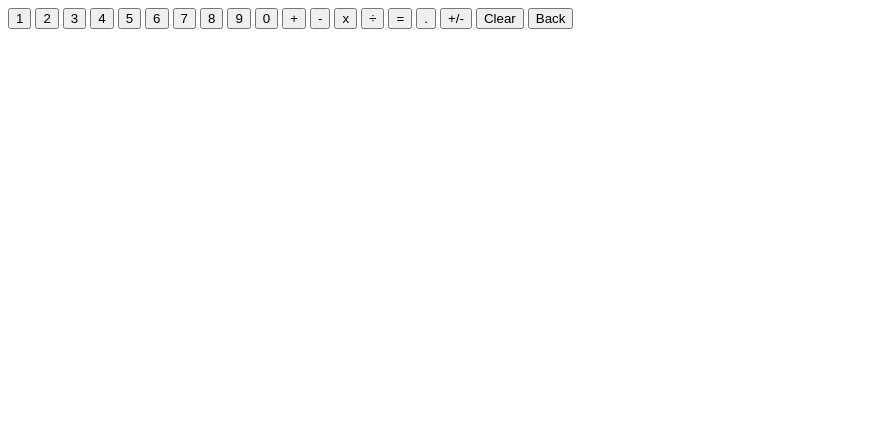
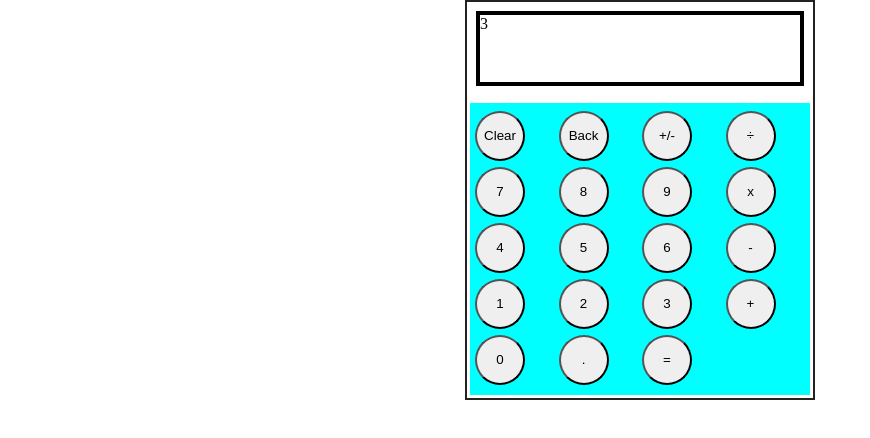
Before and after one commit to JaylenJHarris22/Calculator, a plain HTML site: page index.html in a window 1280 px wide. Shown: the whole page, without its empty margins (0-870 px from the left). Drawn offline with Linux system fonts and the light colour scheme.

Commit message:
Added some styling to resemble a calculator and add an event listener to capture the value of the button

```diff
--- a/calculator.js
+++ b/calculator.js
@@ -6,8 +6,8 @@
 getcomp()
 */
 
-const x = 0;
-const y = 5;
+// const x = 0;
+// const y = 5;
 function add (x, y){
     let sum = Number(x) + Number(y);
     return sum;
@@ -35,3 +35,13 @@ function operate (){
 
 
 }
+
+let nums = document.querySelectorAll('.num')
+let numsArr = Array.from(nums)
+numsArr.forEach( (num) => {
+    num.addEventListener('click', () =>{
+        let value = (Number(num.innerHTML));
+        console.log(value)
+        document.querySelector('.sNum').textContent = `${value}`
+    })
+})
--- a/index.html
+++ b/index.html
@@ -11,27 +11,29 @@
     <div class="calculatorBody">
 
         <div class="screenArea">
-
+            <div class="screen">
+                <p class="sNum">3</p>
+            </div>
         </div>
 
         <div class="buttonArea">
-                    <button id="1" class="num">1</button>
-                    <button id="2" class="num">2</button>
-                    <button id="3" class="num">3</button>
-                    <button id="4" class="num">4</button>
-                    <button id="5" class="num">5</button>
-                    <button id="6" class="num">6</button>
-                    <button id="7" class="num">7</button>
-                    <button id="8" class="num">8</button>
-                    <button id="9" class="num">9</button>
-                    <button id="0" class="num">0</button>
+                    <button id="one" class="num" value="1">1</button>
+                    <button id="two" class="num" value="2">2</button>
+                    <button id="three" class="num" value="3">3</button>
+                    <button id="four" class="num" value="4">4</button>
+                    <button id="five" class="num" value="5">5</button>
+                    <button id="six" class="num" value="6">6</button>
+                    <button id="seven" class="num" value="7">7</button>
+                    <button id="eight" class="num" value="8">8</button>
+                    <button id="nine" class="num" value="9">9</button>
+                    <button id="zero" class="num" value="0">0</button>
                     <button id="add" class="operator">+</button>
                     <button id="subtract" class="operator">-</button>
                     <button id="multiply" class="operator">x</button>
                     <button id="divide" class="operator">&#247;</button>
                     <button id="equal" class="operator">=</button>
                     <button id="decimal" class="operator">.</button>
-                    <button id="pos/neg" class="operator">+/-</button>
+                    <button id="pos-neg" class="operator">+/-</button>
                     <button id="clear" class="function">Clear</button>
                     <button id="back" class="function">Back</button>
                 </div>
--- a/style.css
+++ b/style.css
@@ -0,0 +1,110 @@
+* {
+    margin: 0;
+    padding: 0;
+    box-sizing: border-box;
+}
+
+.calculatorBody {
+    display: grid;
+    width: 50%;
+    min-width: 300px;
+    max-width: 350px;
+    height: 400px;
+    margin: 0 auto;
+    border: 2px solid #222;
+    padding: 3px;
+}
+
+.screenArea {
+    color: #000;
+    padding: 6px;
+
+}
+
+.screen{
+    border: 4px solid #000;
+    height: 75px;
+    width: auto;
+}
+
+.buttonArea {
+    display: grid;
+    gap: 4px;
+    grid-template:
+    'clear back pos-neg divide'
+    'seven eight nine multiply'
+    'four five six minus'
+    'one two three plus'
+    'zero decimal equal plus'
+    ;
+    background-color: aqua;
+    padding: 8px 5px;
+    margin: 0 auto;
+    width: 100%;
+}
+
+
+button{
+    display: inline-block;
+    width: 50px;
+    height: 50px;
+    border-radius: 25px;
+}
+
+#one {
+    grid-area: one;
+}
+#two {
+    grid-area: two;
+}
+#three {
+    grid-area: three;
+}
+#four {
+    grid-area: four;
+}
+#five {
+    grid-area: five;
+}
+#six {
+    grid-area: six;
+}
+#seven {
+    grid-area: seven;
+}
+#eight {
+    grid-area: eight;
+}
+#nine {
+    grid-area: nine;
+}
+#zero {
+    grid-area: zero;
+}
+#decimal {
+    grid-area: decimal;
+}
+#equal {
+    grid-area: equal;
+}
+#add {
+    grid-area: plus;
+}
+#subtract {
+    grid-area: minus;
+}
+#multiply {
+    grid-area: multiply;
+}
+#divide {
+    grid-area: divide;
+}
+#pos-neg {
+    grid-area: pos-neg;
+}
+#clear {
+    grid-area: clear;
+}
+#back {
+    grid-area: back;
+}
```
